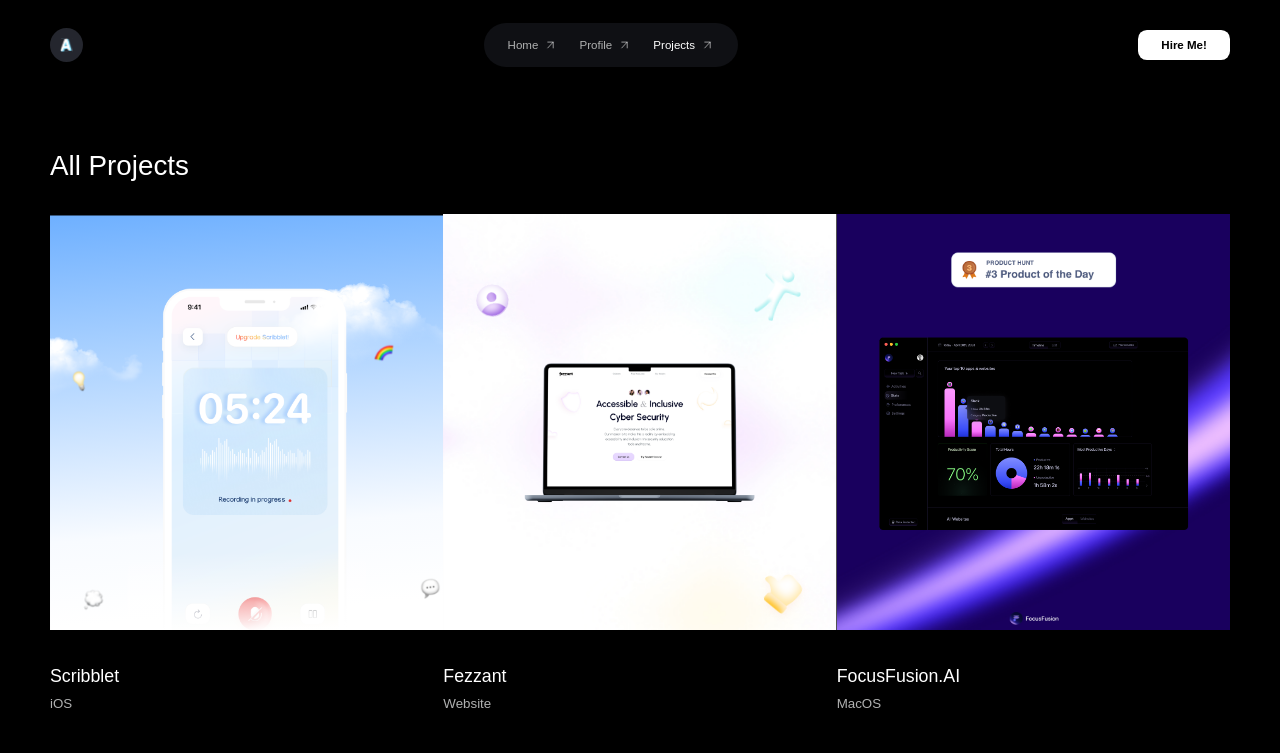
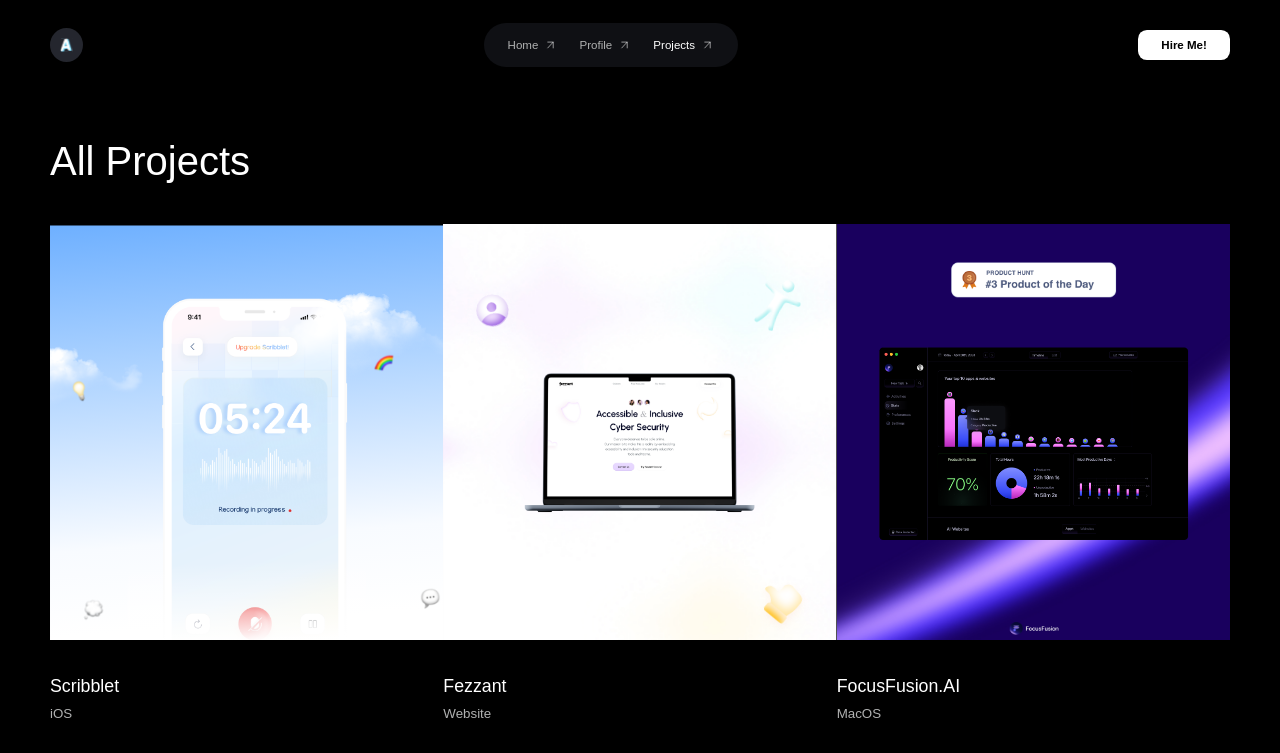
Before and after one commit to cyberkillua/abdyfolio, a React (Vite) app: page /projects in a window 1280 px wide. Shown: the top 753 px of the page. Built offline with nearby package versions, Linux system fonts and the light colour scheme; a web font is replaced by a local one.

Commit message:
man's done

```diff
--- a/src/hooks/useWindowSize.js
+++ b/src/hooks/useWindowSize.js
@@ -20,8 +20,8 @@
     };
   }, []);
 
-  const isMobile = windowSize.width <= 768; // Adjust the breakpoint as needed
-  const isDesktop = windowSize.width > 768; // Adjust the breakpoint as needed
+  const isMobile = windowSize.width <= 600; // Adjust the breakpoint as needed
+  const isDesktop = windowSize.width > 600; // Adjust the breakpoint as needed
 
   return { isMobile, isDesktop };
 };
--- a/src/pages/home/home.scss
+++ b/src/pages/home/home.scss
@@ -33,6 +33,10 @@
 
         .hero_header {
             height: fit-content;
+            -webkit-background-clip: text;
+            background-clip: text;
+            color: transparent;
+            background-image: linear-gradient(92.83deg, #D4FC5F -24.23%, #DBFF73 -3.53%, #76DEFF 27.72%, #91DBFA 50.61%, #FF76FA 86.75%);
         }
 
         .hero_text {
@@ -44,6 +48,7 @@
                 max-width: 340px;
             }
         }
+
     }
 
     .project {
--- a/src/pages/projects/projects.jsx
+++ b/src/pages/projects/projects.jsx
@@ -85,8 +85,8 @@
     return (
         <div className="wrapper">
             <Navbar />
-            <div className="project_header">
-                <h2>All Projects</h2>
+            <div className="project_header ">
+                <h2 className=" header--2">All Projects</h2>
             </div>
             <div className="project">
                 {
--- a/src/pages/projects/projects.scss
+++ b/src/pages/projects/projects.scss
@@ -13,14 +13,12 @@
 
     .project_header {
         margin-top: 7rem;
-        margin-bottom: 2rem;
+        margin-bottom: 4rem;
 
-        h2 {
-            font-size: toRem(50);
-            font-weight: 300;
-            line-height: 61.2px;
-            text-align: start;
+        @include mobile{
+            margin-bottom: 2.5rem;
         }
+
     }
 
     .project {
```
